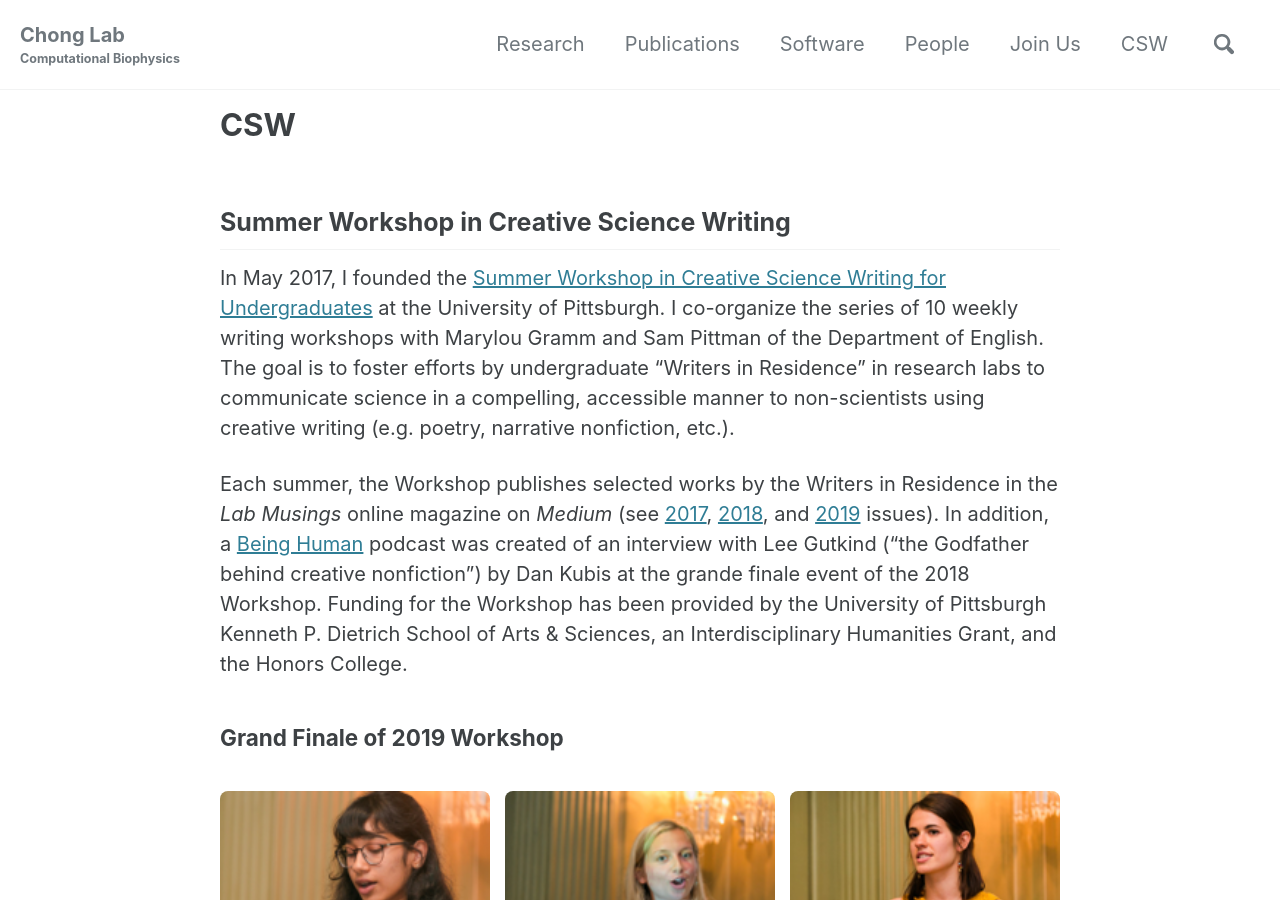
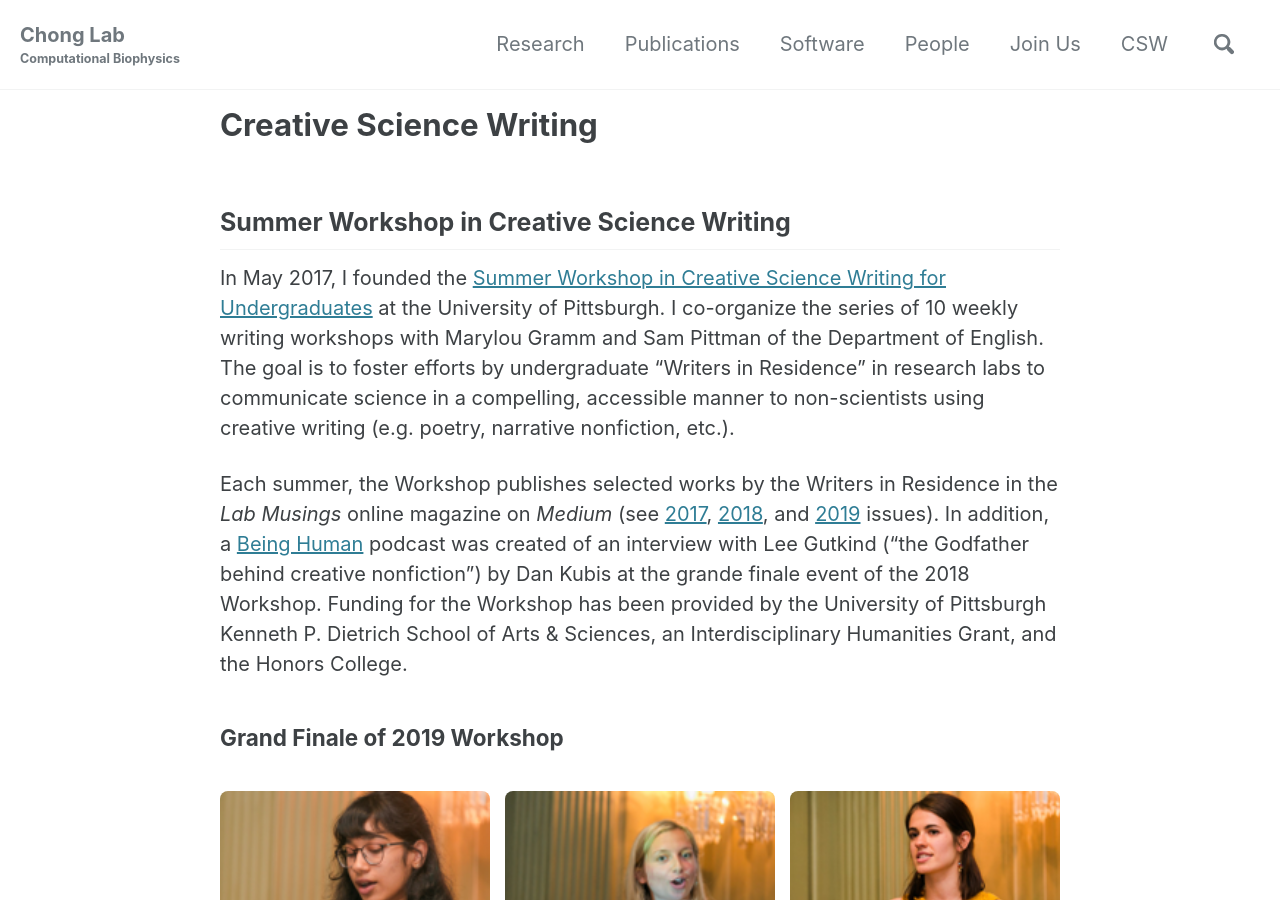
Before and after one commit to darianyang/mm-github-pages-test, a Jekyll site: the page built from _pages/csw.md, in a window 1280 px wide and 900 px high. Built offline with Jekyll 4.4.1, drawn with Linux system fonts in a browser that asks for light colours; cached includes are drawn as plain includes.

Commit message:
change csw title

```diff
--- a/_pages/csw.md
+++ b/_pages/csw.md
@@ -1,6 +1,6 @@
 ---
 permalink: /csw/
-title: "CSW"
+title: "Creative Science Writing"
 gallery:
   - image_path: /assets/images/csw/shapeimage_2.png
     alt: "Photo 1"
```
